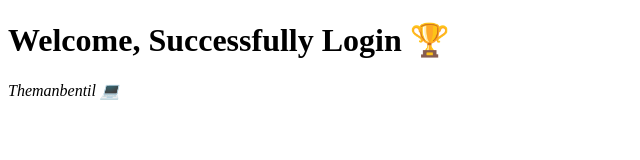
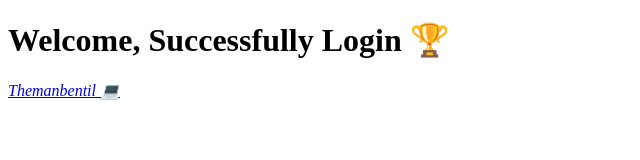
Before and after one commit to qbentil/user-validation, a plain HTML site: page home.html in a window 1280 px wide. Shown: the full height of the page, 0-640 px from the left. Drawn offline with Linux system fonts and the light colour scheme.

Commit message:
Update home.html

```diff
--- a/home.html
+++ b/home.html
@@ -9,7 +9,7 @@
 
 
 	<p>
-		<i>Themanbentil 💻</i>
+		<i><a href = "https://qbentil.netlify.com" target = "_BLANK">Themanbentil 💻</a></i>
 	</p>
 
 </body>
```
